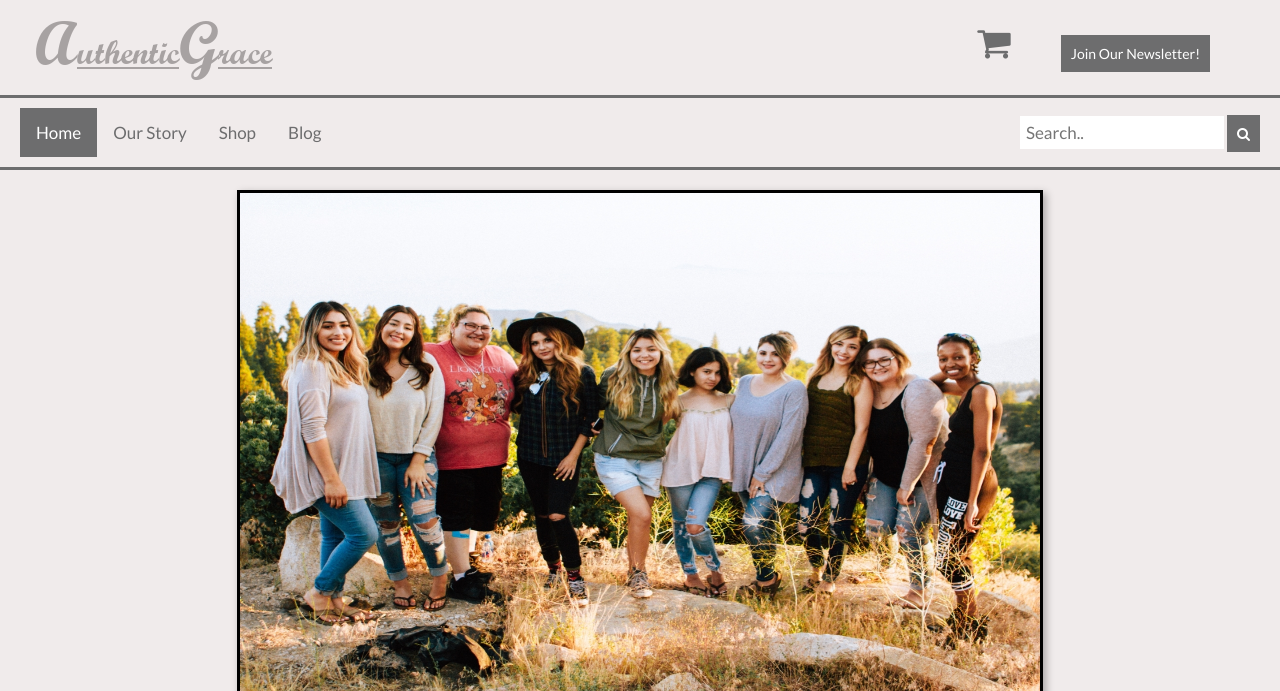
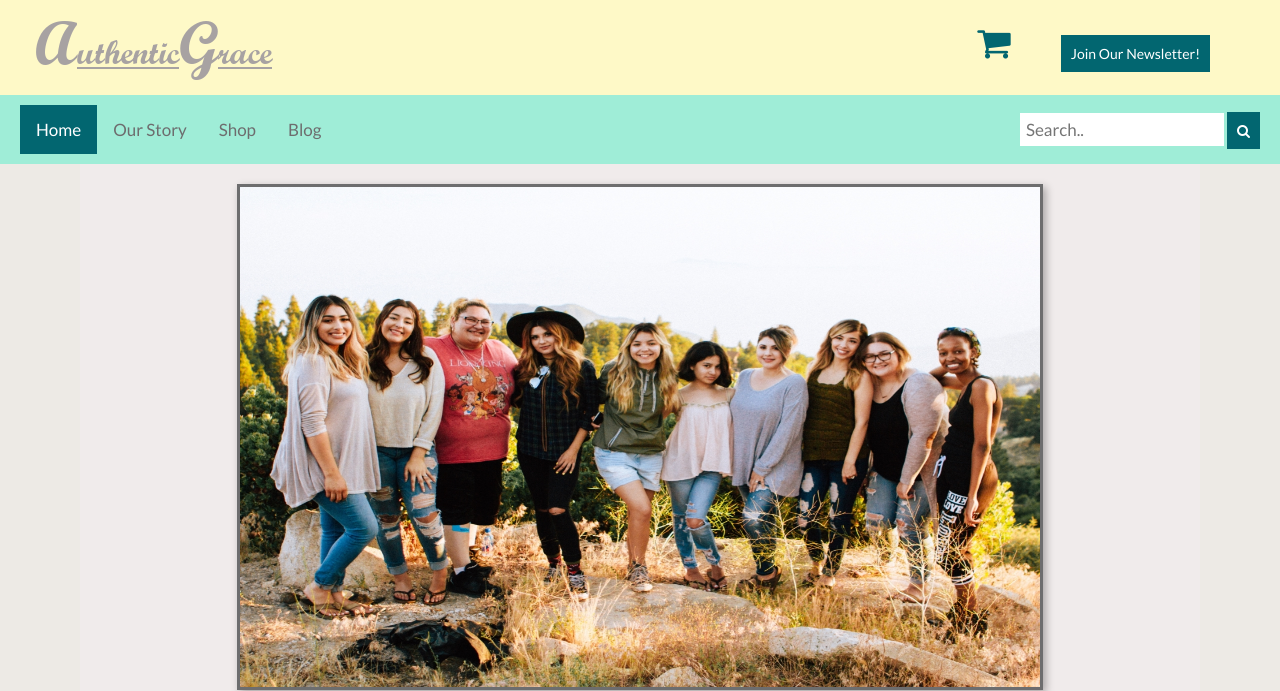
Before and after one commit to sherrynance/AuthenticGrace2, a plain HTML site: page index.html in a window 1280 px wide. Shown: the top 691 px of the page. Drawn offline with Linux system fonts and the light colour scheme.

Commit message:
updating colors

```diff
--- a/stylesheet.css
+++ b/stylesheet.css
@@ -1,6 +1,6 @@
 body {
   text-align: center;
-  background-color: #f0ebeb;
+  background-color: #edeae5;
 }
 
 header {
@@ -8,13 +8,13 @@ header {
   }
 
 .top-row {
-  background-color: #f0ebeb;
+  background-color: #fef9c7;
   height: 75px;
   padding-bottom: 10px;
   padding-top: 10px;
   padding-right: 20px;
   padding-left: 20px;
-  border-bottom: 3px solid #6d6d6e;
+  /*border-bottom: 3px solid #6d6d6e;*/
 }
 
 .header-logo {
@@ -30,7 +30,7 @@ header {
 }
 
 button {
-  background-color: #6d6d6e;
+  background-color: #026670;
   border: none;
   color: white;
   text-align: center;
@@ -91,7 +91,7 @@ button:hover {
 /*end modal*/
 
 .fa-shopping-cart {
-  color:#6d6d6e;
+  color:#026670;
   float: right;
   padding-right: 50px;
   padding-top: 15px;
@@ -99,8 +99,8 @@ button:hover {
 
 /*Nav Bar and Logo*/
 .nav-row {
-  background-color: #f0ebeb;
-  border-bottom: 3px solid #6d6d6e;
+  background-color: #9fedd7;
+  /*border-bottom: 3px solid #6d6d6e;*/
   padding-bottom: 10px;
   padding-top: 10px;
   padding-right: 20px;
@@ -127,7 +127,7 @@ button:hover {
 }
 
 .topnav a.active {
-  background-color: #6d6d6e;
+  background-color: #026670;
   color: white;
 }
 
@@ -195,14 +195,14 @@ main {
 main h2 {
   font-family: 'Abril Fatface', cursive;
   font-size: 40px;
-  color: #6d6d6e;
+  color: #6d6d6e;;
   text-align: center;
   border-bottom: 3px solid #6d6d6e;
 }
 
 .story-image img {
   text-align: center;
-  border: 3px solid #000;
+  border: 3px solid #6d6d6e;
   box-shadow: 3px 3px 8px 0px rgba(0,0,0,0.3);
 }
 
@@ -225,7 +225,7 @@ main h2 {
   }
   .cards img {
     margin: 10px;
-    border: 3px solid #000;
+    border: 3px solid #6d6d6e;
     box-shadow: 3px 3px 8px 0px rgba(0,0,0,0.3);
     max-width: 23vw;
     text-align: center;
@@ -287,7 +287,7 @@ main h2 {
   }
 
   .card button {
-    background-color: #6d6d6e;
+    background-color: #026670;
     border: none;
     color: white;
     text-align: center;
@@ -317,7 +317,7 @@ ul {
   padding-left: 0;
 }
 footer {
-  background-color: #555;
+  background-color: #026670;
   color: #bbb;
   line-height: 1.5;
 }
```
Also changed, not shown: index.html (line endings or trailing spaces).
